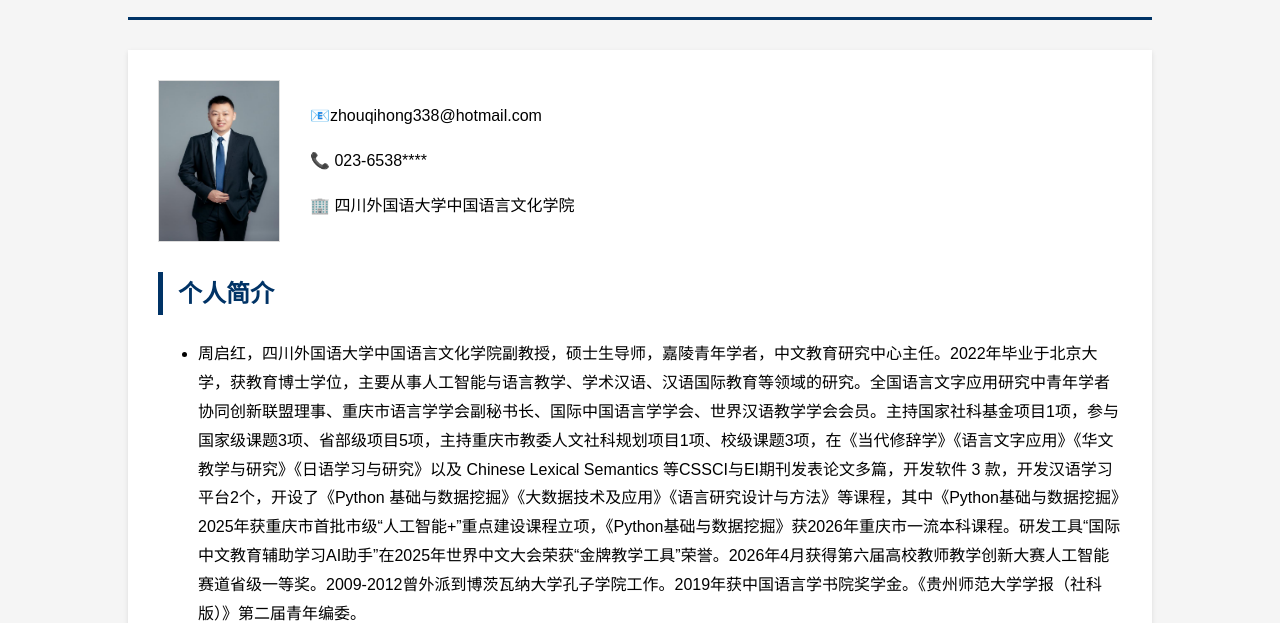
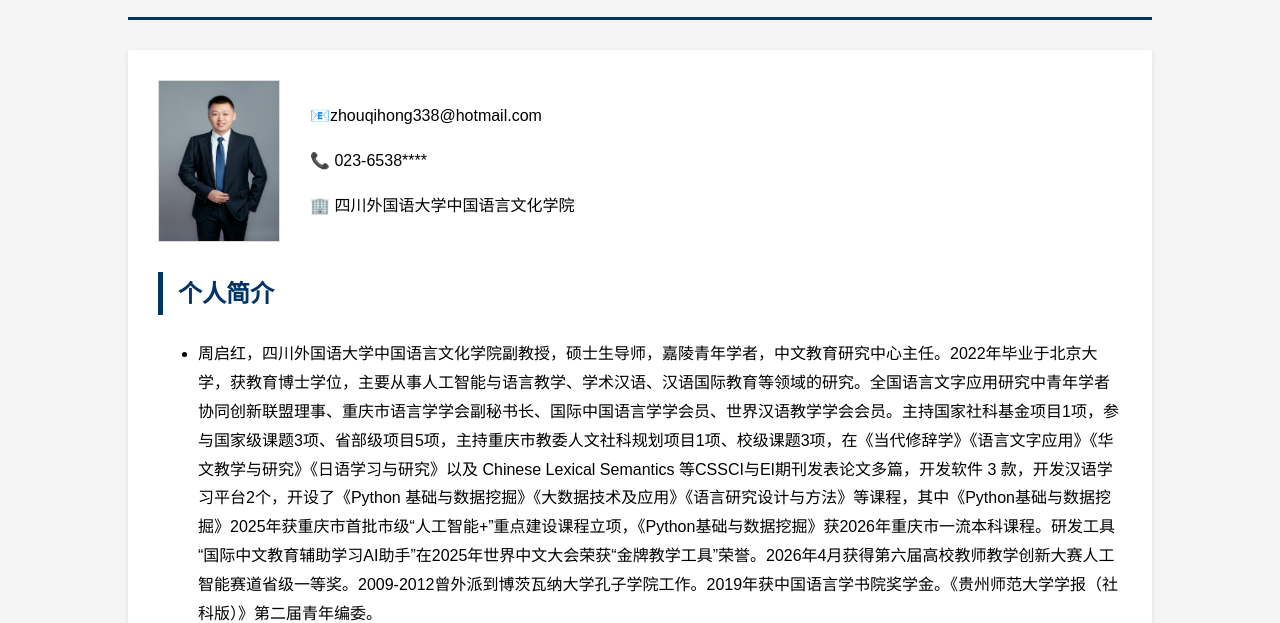
Before and after one commit to zhouqihong/personal, a plain HTML site: page index.html in a window 1280 px wide. Shown: the part 178-801 px from the top of the page. Drawn offline with Linux system fonts and the light colour scheme.

Commit message:
Update index.html

```diff
--- a/index.html
+++ b/index.html
@@ -126,7 +126,7 @@
 
         <h2>个人简介</h2>
         <ul>
-            <li>周启红，四川外国语大学中国语言文化学院副教授，硕士生导师，嘉陵青年学者，中文教育研究中心主任。2022年毕业于北京大学，获教育博士学位，主要从事人工智能与语言教学、学术汉语、汉语国际教育等领域的研究。全国语言文字应用研究中青年学者协同创新联盟理事、重庆市语言学学会副秘书长、国际中国语言学学会、世界汉语教学学会会员。主持国家社科基金项目1项，参与国家级课题3项、省部级项目5项，主持重庆市教委人文社科规划项目1项、校级课题3项，在《当代修辞学》《语言文字应用》《华文教学与研究》《日语学习与研究》以及 Chinese Lexical Semantics 等CSSCI与EI期刊发表论文多篇，开发软件 3 款，开发汉语学习平台2个，开设了《Python 基础与数据挖掘》《大数据技术及应用》《语言研究设计与方法》等课程，其中《Python基础与数据挖掘》2025年获重庆市首批市级“人工智能+”重点建设课程立项，《Python基础与数据挖掘》获2026年重庆市一流本科课程。研发工具“国际中文教育辅助学习AI助手”在2025年世界中文大会荣获“金牌教学工具”荣誉。2026年4月获得第六届高校教师教学创新大赛人工智能赛道省级一等奖。2009-2012曾外派到博茨瓦纳大学孔子学院工作。2019年获中国语言学书院奖学金。《贵州师范大学学报（社科版）》第二届青年编委。</li>
+            <li>周启红，四川外国语大学中国语言文化学院副教授，硕士生导师，嘉陵青年学者，中文教育研究中心主任。2022年毕业于北京大学，获教育博士学位，主要从事人工智能与语言教学、学术汉语、汉语国际教育等领域的研究。全国语言文字应用研究中青年学者协同创新联盟理事、重庆市语言学学会副秘书长、国际中国语言学学会员、世界汉语教学学会会员。主持国家社科基金项目1项，参与国家级课题3项、省部级项目5项，主持重庆市教委人文社科规划项目1项、校级课题3项，在《当代修辞学》《语言文字应用》《华文教学与研究》《日语学习与研究》以及 Chinese Lexical Semantics 等CSSCI与EI期刊发表论文多篇，开发软件 3 款，开发汉语学习平台2个，开设了《Python 基础与数据挖掘》《大数据技术及应用》《语言研究设计与方法》等课程，其中《Python基础与数据挖掘》2025年获重庆市首批市级“人工智能+”重点建设课程立项，《Python基础与数据挖掘》获2026年重庆市一流本科课程。研发工具“国际中文教育辅助学习AI助手”在2025年世界中文大会荣获“金牌教学工具”荣誉。2026年4月获得第六届高校教师教学创新大赛人工智能赛道省级一等奖。2009-2012曾外派到博茨瓦纳大学孔子学院工作。2019年获中国语言学书院奖学金。《贵州师范大学学报（社科版）》第二届青年编委。</li>
         </ul>
 
         <h2>科研项目</h2>
```
